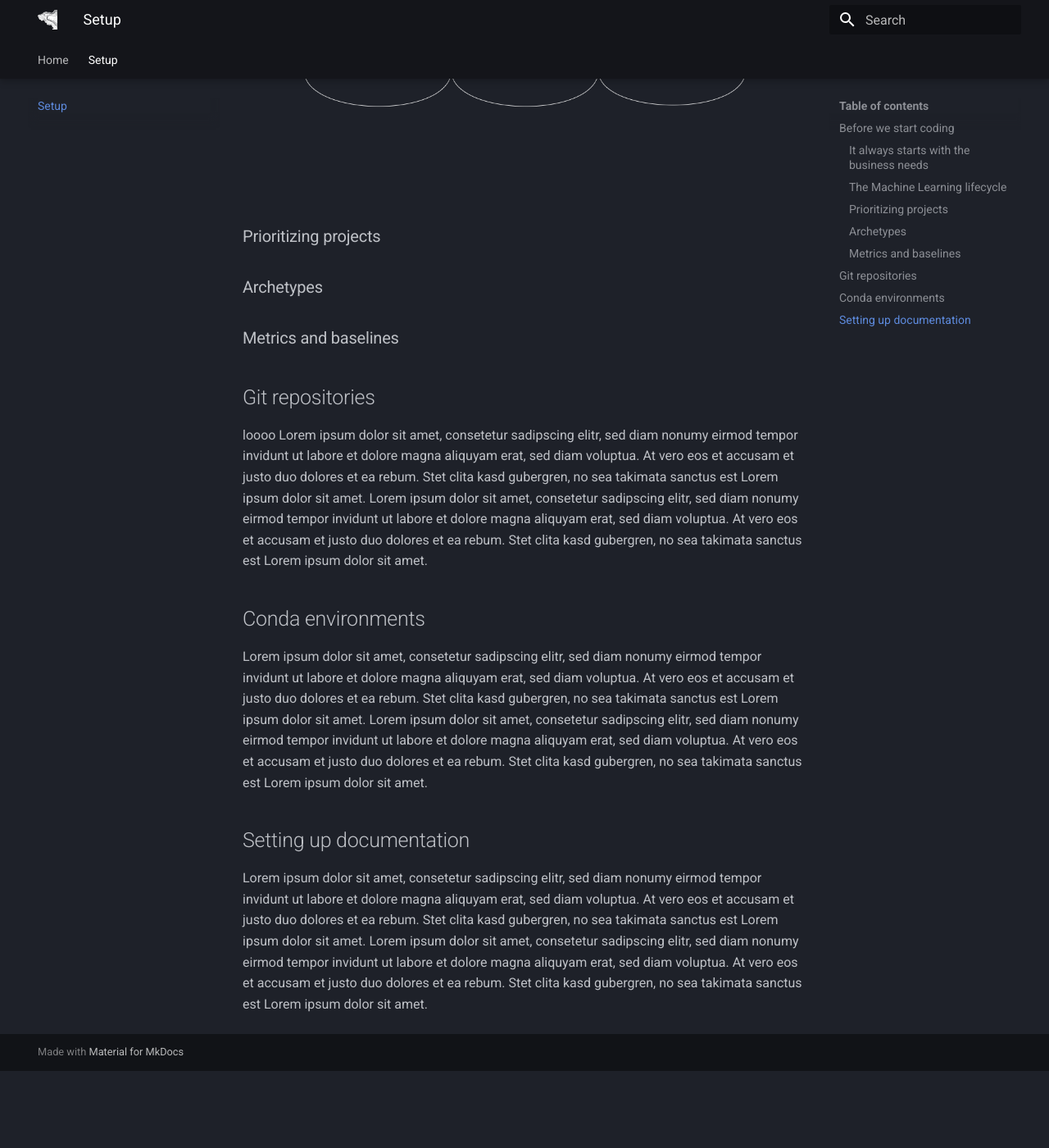
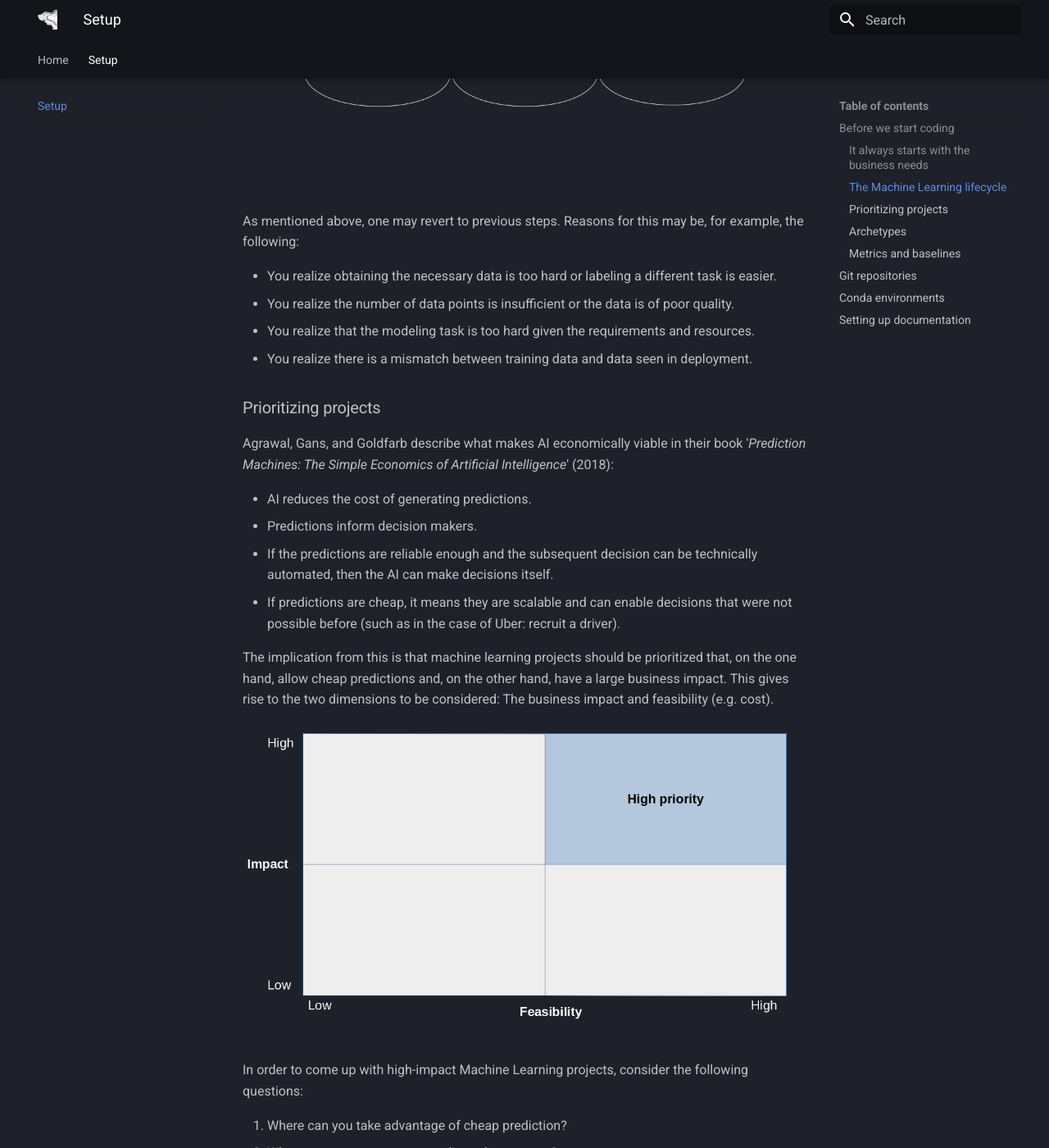
Before and after one commit to soltheaeon/mlops, an MkDocs documentation site: the page built from docs/setup.md, in a window 1280 px wide and 1400 px high, scrolled down 2020 px. Shown: the whole window at 82% size. Built offline with MkDocs 1.6.1 and Material for MkDocs 9.7.7, drawn with Linux system fonts in a browser that asks for light colours; before the commit the page ends 3326 px from its top, so only the background shows below that; some of the changed text lies outside the part shown.

Commit message:
edit setup.md

```diff
--- a/docs/setup.md
+++ b/docs/setup.md
@@ -49,7 +49,41 @@ Developing Machine Learning solutions is not a linear process. Nevertheless, a n
 
 <center><img src="../assets/ml_lifecycle.png"/></center>
 
+As mentioned above, one may revert to previous steps. Reasons for this may be, for example, the following:
+
+- You realize obtaining the necessary data is too hard or labeling a different task is easier.
+- You realize the number of data points is insufficient or the data is of poor quality.
+- You realize that the modeling task is too hard given the requirements and resources.
+- You realize there is a mismatch between training data and data seen in deployment.
+
 ### Prioritizing projects
+
+Agrawal, Gans, and Goldfarb describe what makes AI economically viable in their book '*Prediction Machines: The Simple Economics of Artificial Intelligence*' (2018):
+
+- AI reduces the cost of generating predictions.
+- Predictions inform decision makers.
+- If the predictions are reliable enough and the subsequent decision can be technically automated, then the AI can make decisions itself.
+- If predictions are cheap, it means they are scalable and can enable decisions that were not possible before (such as in the case of Uber: recruit a driver).
+
+The implication from this is that machine learning projects should be prioritized that, on the one hand, allow cheap predictions and, on the other hand, have a large business impact. This gives rise to the two dimensions to be considered: The business impact and feasibility (e.g. cost).
+
+<center><img src="../assets/priorities.png"/></center>
+
+In order to come up with high-impact Machine Learning projects, consider the following questions:
+
+1. Where can you take advantage of cheap prediction?
+2. Where can you automate complicated processes?
+3. What are other people/businesses doing?
+
+For assessing the feasibility of Machine Learning for a given problem scenario, consider the following points:
+
+1. Are you sure you need Machine Learning at all?
+2. Carefully define success criteria with all stakeholders
+3. Consider the ethics and data privacy concerns related to the usage of Machine Learning
+4. Do a literature review
+5. Try to rapidly collect a labeled benchmark dataset
+6. Build a minimal viable product (MVP), potentially rule-based/deterministic
+7. After all of these steps, are you still sure you need Machine Learning at all?
 
 ### Archetypes
 
```
Also changed, not shown: docs/assets/priorities.png (added), site/assets/ml_lifecycle.PNG, 1 other file.
